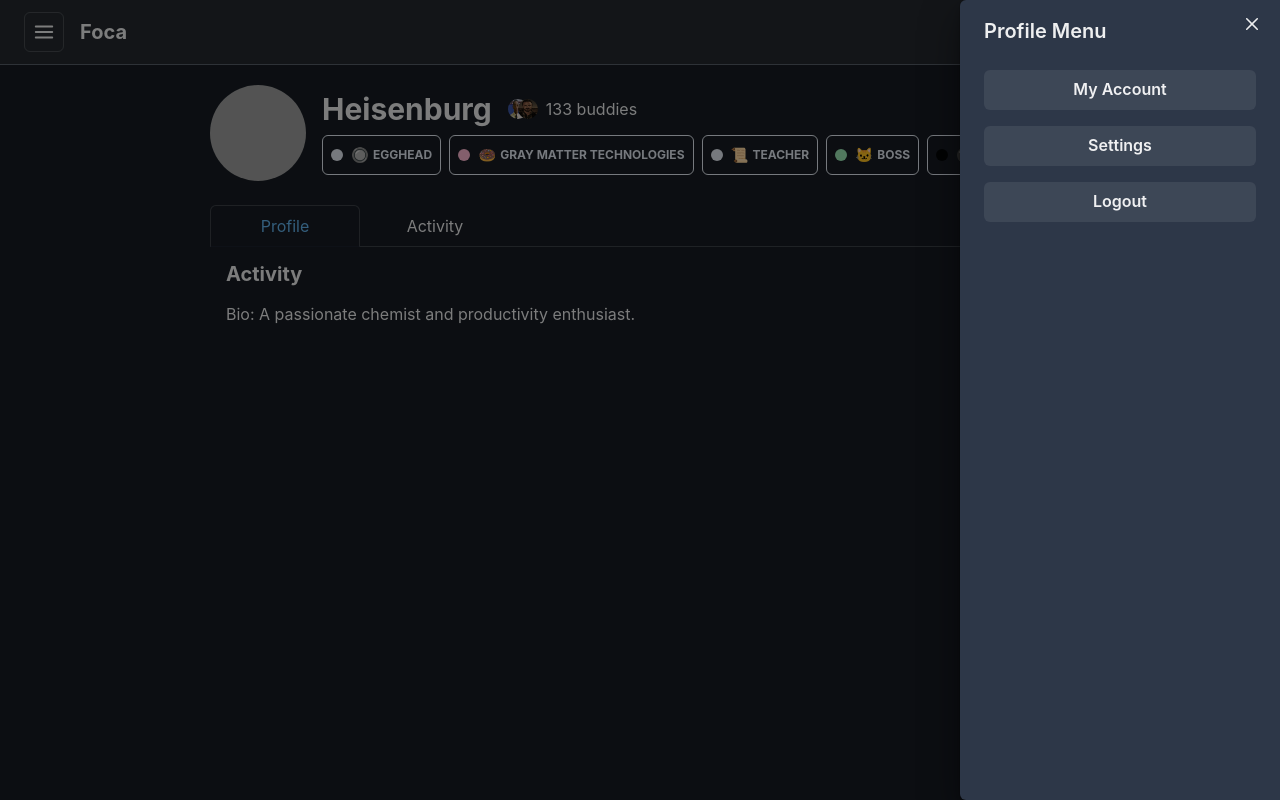
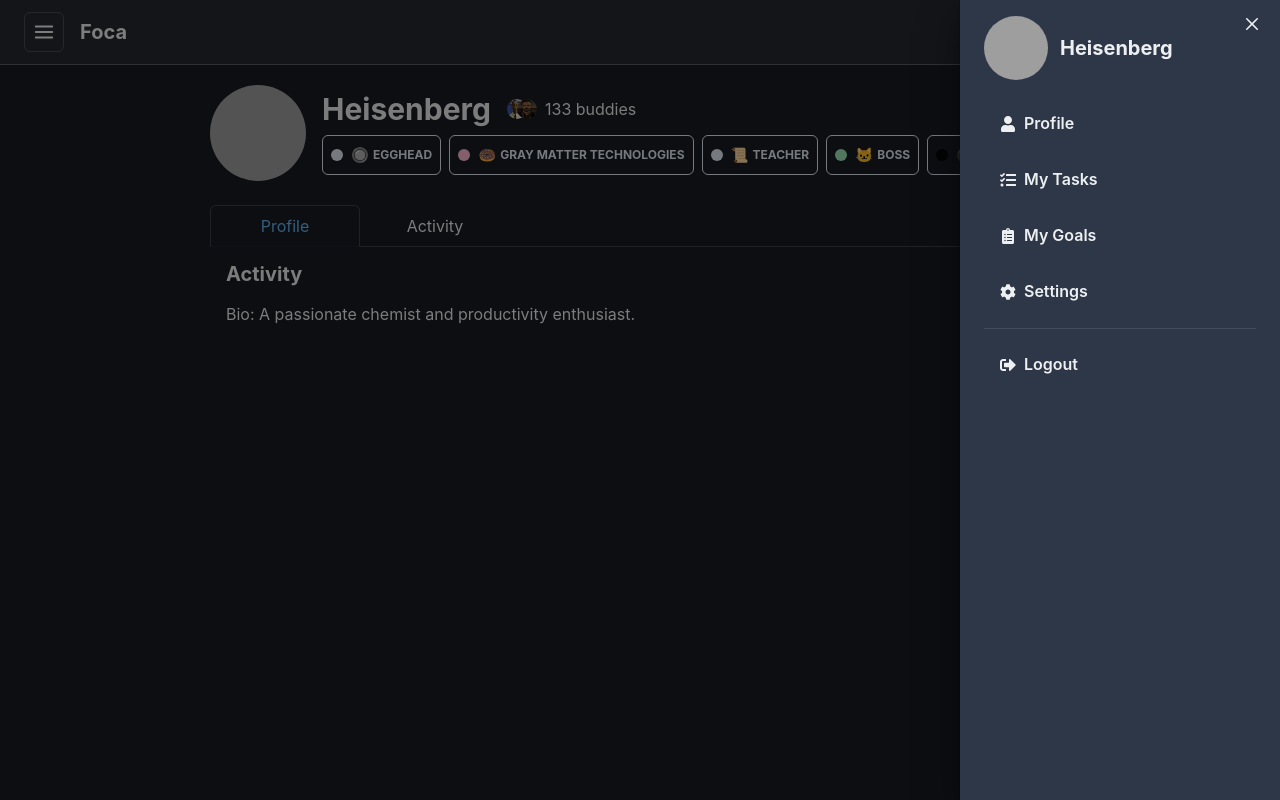
Before and after one commit to Kingwu12/FocaFounderHack, a React (Vite) app in the folder Foca/: page /profile/1 in a window 1280 px wide. Both pictures are taken after a click on the button 1236 px from the left and 32 px from the top of the page. Built offline with nearby package versions, Linux system fonts and the light colour scheme; grey boxes are pictures that could not be loaded.

Commit message:
headerbar avatar to profiel direction complete

```diff
--- a/Foca/package.json
+++ b/Foca/package.json
@@ -18,6 +18,7 @@
     "prop-types": "^15.8.1",
     "react": "^18.3.1",
     "react-dom": "^18.3.1",
+    "react-icons": "^5.2.1",
     "react-router-dom": "^6.25.1"
   },
   "devDependencies": {
--- a/Foca/src/App.jsx
+++ b/Foca/src/App.jsx
@@ -11,7 +11,7 @@ function App() {
       <Routes>
         <Route path='/' element={<FocusDashBoard />} />
         <Route path='/auth' element={<AuthPage />} />
-        <Route path='/*' element={<ProfilePage />} />
+        <Route path='/profile/:username' element={<ProfilePage />} />
       </Routes>
     </PageLayout>
   );
--- a/Foca/src/components/HeaderBar/AvatarDrawer.jsx
+++ b/Foca/src/components/HeaderBar/AvatarDrawer.jsx
@@ -6,14 +6,27 @@ import {
   DrawerOverlay,
   DrawerContent,
   DrawerCloseButton,
+  IconButton,
+  Avatar,
+  Box,
+  VStack,
+  Divider,
+  Text,
   Button,
   useDisclosure,
-  IconButton,
-  Avatar,
+  Flex,
 } from '@chakra-ui/react';
+import { FaUser, FaTasks, FaClipboardList, FaCog, FaSignOutAlt } from 'react-icons/fa';
+import { useNavigate } from 'react-router-dom';
 
 const AvatarDrawer = ({ userData }) => {
   const { isOpen, onOpen, onClose } = useDisclosure();
+  const navigate = useNavigate();
+
+  const handleProfileClick = () => {
+    navigate(`/profile/${userData.username}`);
+    onClose();
+  };
 
   return (
     <>
@@ -25,19 +38,54 @@ const AvatarDrawer = ({ userData }) => {
       />
       <Drawer isOpen={isOpen} placement='right' onClose={onClose}>
         <DrawerOverlay>
-          <DrawerContent borderTopLeftRadius='md' borderBottomLeftRadius='md'>
+          <DrawerContent>
             <DrawerCloseButton />
-            <DrawerHeader>Profile Menu</DrawerHeader>
+            <DrawerHeader>
+              <Flex alignItems='center'>
+                <Avatar name={userData.name} src={userData.avatarUrl} size='lg' />
+                <Box ml={3}>
+                  <Text fontWeight='bold'>{userData.username}</Text>
+                  <Text fontSize='sm'>{userData.fullName}</Text>
+                </Box>
+              </Flex>
+            </DrawerHeader>
             <DrawerBody>
-              <Button w='100%' mb={4} onClick={onClose}>
-                My Account
-              </Button>
-              <Button w='100%' mb={4} onClick={onClose}>
-                Settings
-              </Button>
-              <Button w='100%' onClick={onClose}>
-                Logout
-              </Button>
+              <VStack align='stretch' spacing={4}>
+                <Button
+                  variant='ghost'
+                  leftIcon={<FaUser />}
+                  justifyContent='flex-start'
+                  w='full'
+                  onClick={handleProfileClick}
+                >
+                  Profile
+                </Button>
+                <Button variant='ghost' leftIcon={<FaTasks />} justifyContent='flex-start' w='full' onClick={onClose}>
+                  My Tasks
+                </Button>
+                <Button
+                  variant='ghost'
+                  leftIcon={<FaClipboardList />}
+                  justifyContent='flex-start'
+                  w='full'
+                  onClick={onClose}
+                >
+                  My Goals
+                </Button>
+                <Button variant='ghost' leftIcon={<FaCog />} justifyContent='flex-start' w='full' onClick={onClose}>
+                  Settings
+                </Button>
+                <Divider />
+                <Button
+                  variant='ghost'
+                  leftIcon={<FaSignOutAlt />}
+                  justifyContent='flex-start'
+                  w='full'
+                  onClick={onClose}
+                >
+                  Logout
+                </Button>
+              </VStack>
             </DrawerBody>
           </DrawerContent>
         </DrawerOverlay>
--- a/Foca/src/data/userData.json
+++ b/Foca/src/data/userData.json
@@ -1,6 +1,7 @@
 
 {
-  "name": "Heisenburg",
+  "name": "Walter White",
+  "username": "Heisenberg",
   "bio": "A passionate chemist and productivity enthusiast.",
   "avatarUrl": "/images/Heisenberg.jpg",
   "buddies": 133,
--- a/Foca/src/pages/ProfilePage/ProfilePage.jsx
+++ b/Foca/src/pages/ProfilePage/ProfilePage.jsx
@@ -2,9 +2,11 @@ import { Box, Heading, Text, Avatar, Tabs, TabList, TabPanels, Tab, TabPanel, Fl
 import ProfileTab from '../../components/Profile/ProfileTab';
 import ActivityTab from '../../components/Profile/ActivityTab';
 import Badges from '../../components/Profile/Badges';
+import { useParams } from 'react-router-dom';
 import userData from '../../data/userData';
 
 const ProfilePage = () => {
+  const { username } = useParams();
   return (
     <Box p={5} w='900px' mx='auto'>
       <Box display='flex' alignItems='center' mb={6}>
@@ -12,7 +14,7 @@ const ProfilePage = () => {
         <Box>
           <Flex alignItems='center' mb={2}>
             <Heading as='h2' size='lg' mr={4}>
-              {userData.name}
+              {userData.username}
             </Heading>
             <Flex alignItems='center'>
               <Image src='/images/ChickenMan.jpg' borderRadius='full' boxSize='20px' mr='-10px' />
```
Also changed, not shown: 2 other files (tests, documents, lock files or other folders).
